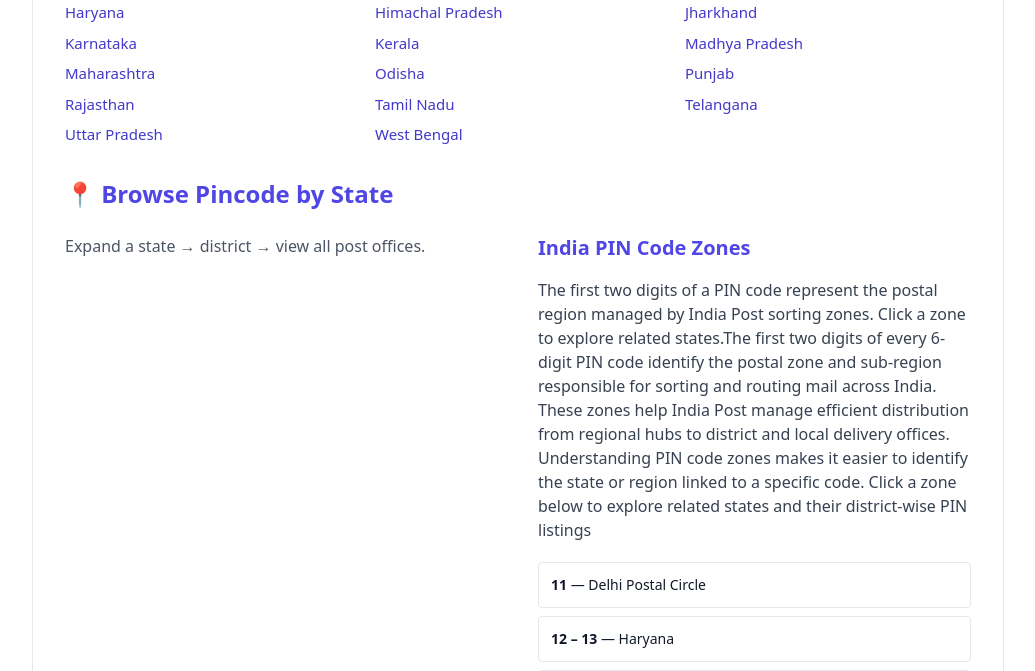
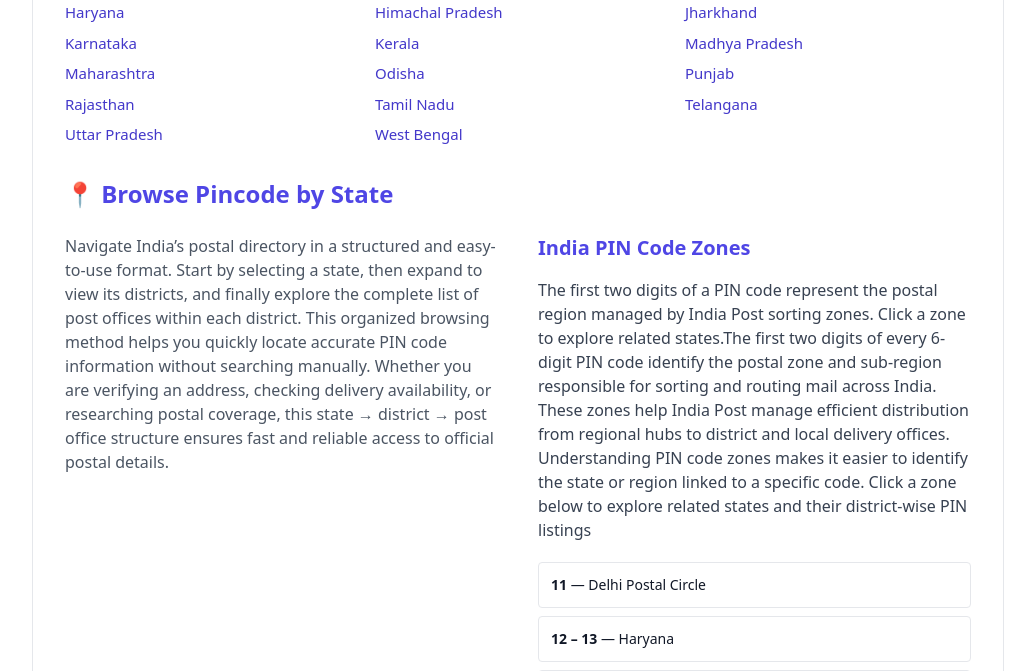
Before and after one commit to kishoredpt/pincode, a PHP site: page / in a window 1280 px wide. Shown: the part 1351-2022 px from the top of the page, without its empty margins (122-1157 px from the left). Run offline with PHP 8.4, Linux system fonts and the light colour scheme; data that the repository does not hold is empty; some libraries are stand-ins or nearby versions.

Commit message:
Updeted home page context
Updated the description for navigating the postal directory to provide clearer instructions.

```diff
--- a/index.php
+++ b/index.php
@@ -579,7 +579,7 @@ echo '<div style="margin-top: 30px;"></div>';
 
 <div>
 <p class="text-gray-600 mb-5">
-Expand a state → district → view all post offices.
+Navigate India’s postal directory in a structured and easy-to-use format. Start by selecting a state, then expand to view its districts, and finally explore the complete list of post offices within each district. This organized browsing method helps you quickly locate accurate PIN code information without searching manually. Whether you are verifying an address, checking delivery availability, or researching postal coverage, this state → district → post office structure ensures fast and reliable access to official postal details.
 </p>
 
 <div id="stateAuthorityList" class="space-y-3"></div>
```
